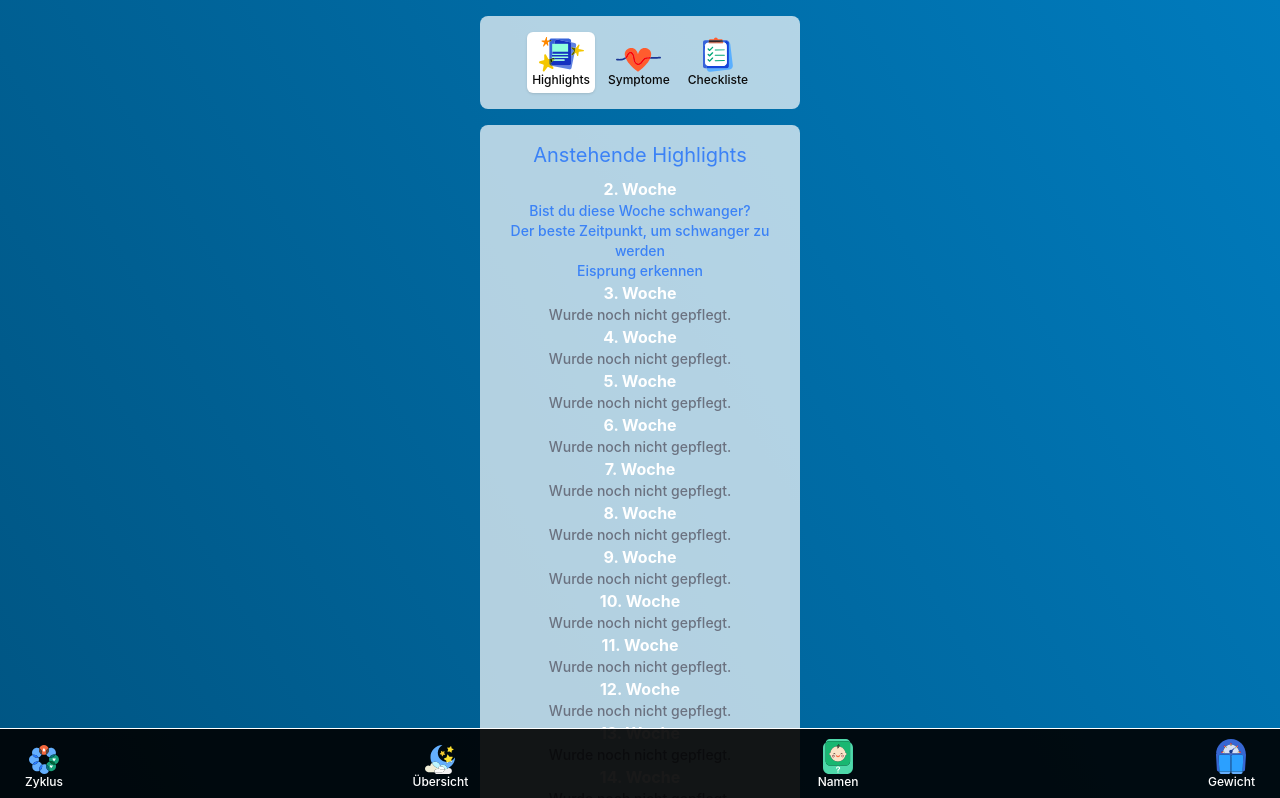
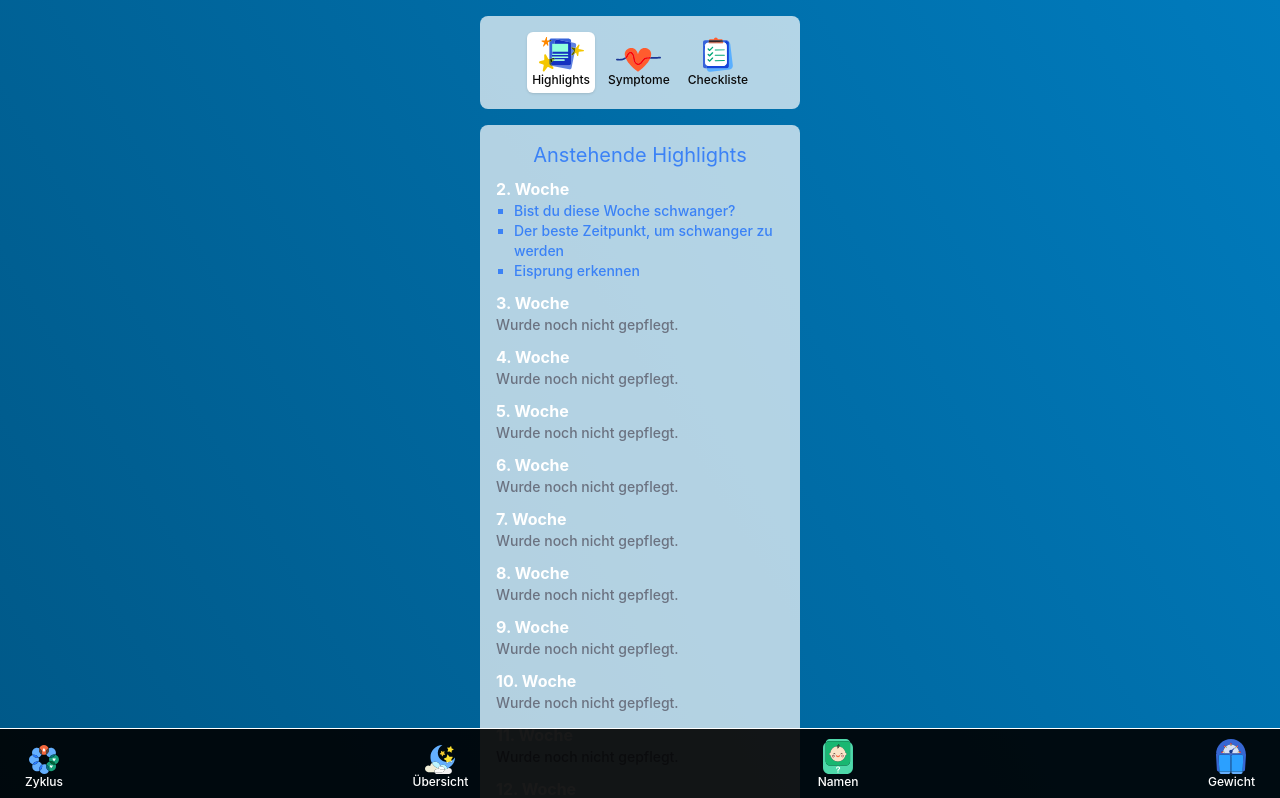
Before and after one commit to BroBuddy/pregnancy-helper, a React (Vite) app: page /overview in a window 1280 px wide. Shown: the top 798 px of the page. Built offline with nearby package versions, Linux system fonts and the light colour scheme.

Commit message:
improved content listing

```diff
--- a/src/components/OverviewContent.tsx
+++ b/src/components/OverviewContent.tsx
@@ -11,7 +11,7 @@ const OverviewContent = (data: { items: WeekDetail[][] }) => {
                     <React.Fragment key={index}>
                         <Link
                             to={`/week/${index + 2}`}
-                            className="flex flex-col"
+                            className="flex text-left flex-col"
                         >
                             <strong className="text-white">
                                 {index + 2}. Woche
@@ -23,17 +23,21 @@ const OverviewContent = (data: { items: WeekDetail[][] }) => {
                                 </span>
                             )}
 
+                            <ul>
                                 {item.length >= 1 &&
-                                item.map((item: WeekDetail, index: number) => {
+                                    item.map(
+                                        (item: WeekDetail, index: number) => {
                                             return (
-                                        <span
+                                                <li
                                                     className="text-sm text-blue-500"
                                                     key={index}
                                                 >
                                                     {item.name}
-                                        </span>
+                                                </li>
                                             )
-                                })}
+                                        }
+                                    )}
+                            </ul>
                         </Link>
                     </React.Fragment>
                 )
--- a/src/index.css
+++ b/src/index.css
@@ -11,6 +11,12 @@
     text-rendering: optimizeLegibility;
     -webkit-font-smoothing: antialiased;
     -moz-osx-font-smoothing: grayscale;
+}
+
+ul {
+    list-style-type: square;
+    padding-left: 18px;
+    margin-bottom: 10px;
 }
 
 a {
```
Lines whose indentation alone changed are shown as unchanged.
